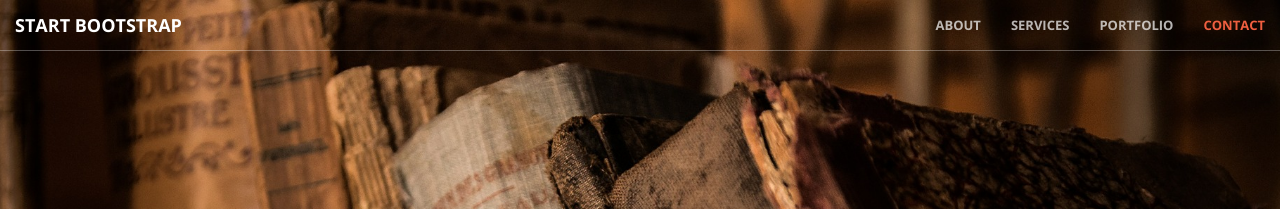
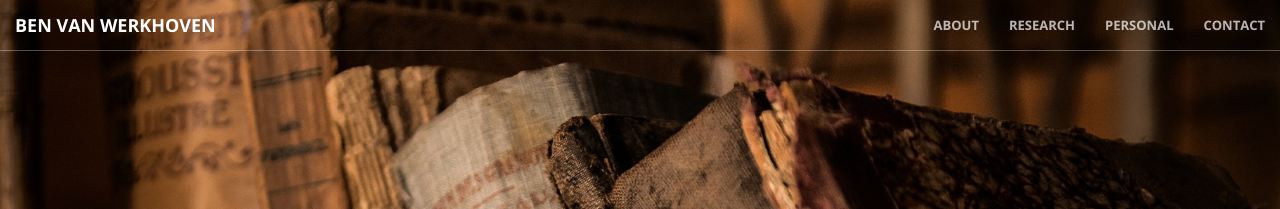
Before and after one commit to benvanwerkhoven/benvanwerkhoven.github.io, a Jekyll site: the page built from index.html, in a window 1280 px wide. Shown: the top 209 px of the page. Built offline with Jekyll 4.4.1, drawn with Linux system fonts in a browser that asks for light colours; some web fonts are replaced.

Commit message:
navbar for multiple pages

```diff
--- a/_includes/nav.html
+++ b/_includes/nav.html
@@ -8,23 +8,23 @@
                 <span class="icon-bar"></span>
                 <span class="icon-bar"></span>
             </button>
-            <a class="navbar-brand page-scroll" href="#page-top">Start Bootstrap</a>
+            <a class="navbar-brand page-scroll" href="#page-top">{{ site.title }}</a>
         </div>
 
         <!-- Collect the nav links, forms, and other content for toggling -->
         <div class="collapse navbar-collapse" id="bs-example-navbar-collapse-1">
             <ul class="nav navbar-nav navbar-right">
                 <li>
-                    <a class="page-scroll" href="#about">About</a>
+                    <a class="page-scroll" href="index.html#about">About</a>
                 </li>
                 <li>
-                    <a class="page-scroll" href="#services">Services</a>
+                    <a class="page-scroll" href="index.html#research">Research</a>
                 </li>
                 <li>
-                    <a class="page-scroll" href="#portfolio">Portfolio</a>
+                    <a class="page-scroll" href="index.html#personal">Personal</a>
                 </li>
                 <li>
-                    <a class="page-scroll" href="#contact">Contact</a>
+                    <a class="page-scroll" href="index.html#contact">Contact</a>
                 </li>
             </ul>
         </div>
```
